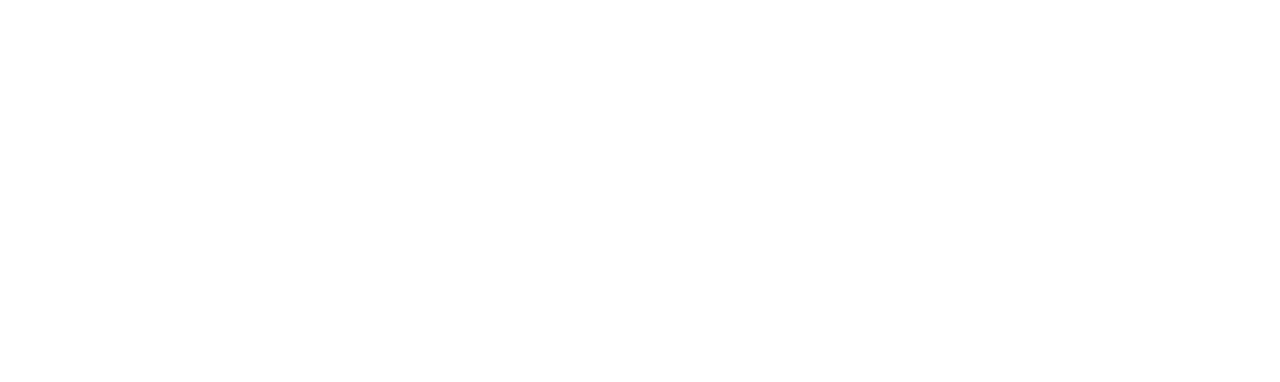
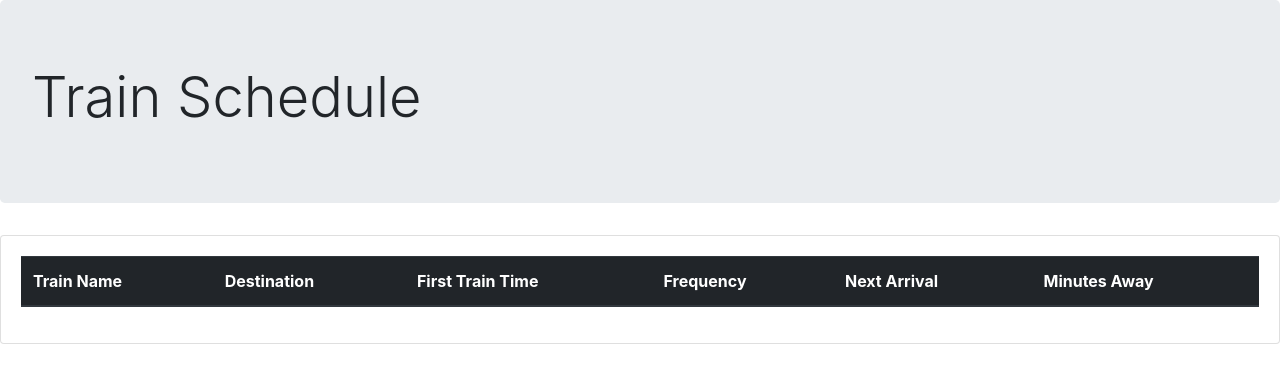
Before and after one commit to StephFromAustin/TrainSchedule, a plain HTML site: page index.html in a window 1280 px wide. Drawn offline with nearby package versions, Linux system fonts and the light colour scheme; files that its build step writes are made by us from their sources.

Commit message:
html first card

```diff
--- a/index.html
+++ b/index.html
@@ -12,3 +12,30 @@
     <link rel="stylesheet" href="assets/style.css">
 
 </head>
+
+<!-- MAIN CONTEXT -->
+<body>
+        <!-- FIRST CARD via bootstrap | TRAIN TABLE -->
+        <div class="jumbotron">
+            <h1 class="display-4">Train Schedule</h1>
+        </div>
+        <div class="train-schedule">
+            <div class="card">
+                <div class="card-body">
+                    <table class="table">
+                        <thead class="thead-dark">
+                            <tr>
+                                <th scope="col">Train Name</th>
+                                <th scope="col">Destination</th>
+                                <th scope="col">First Train Time</th>
+                                <th scope="col">Frequency</th>
+                                <th scope="col">Next Arrival</th>
+                                <th scope="col">Minutes Away</th>
+                            </tr>
+                        </thead>
+                        <tbody>
+                            <!-- UPDATING TABLES AND ROWS  -->
+                        </tbody>
+                    </table>
+                </div>
+            </div>
```
